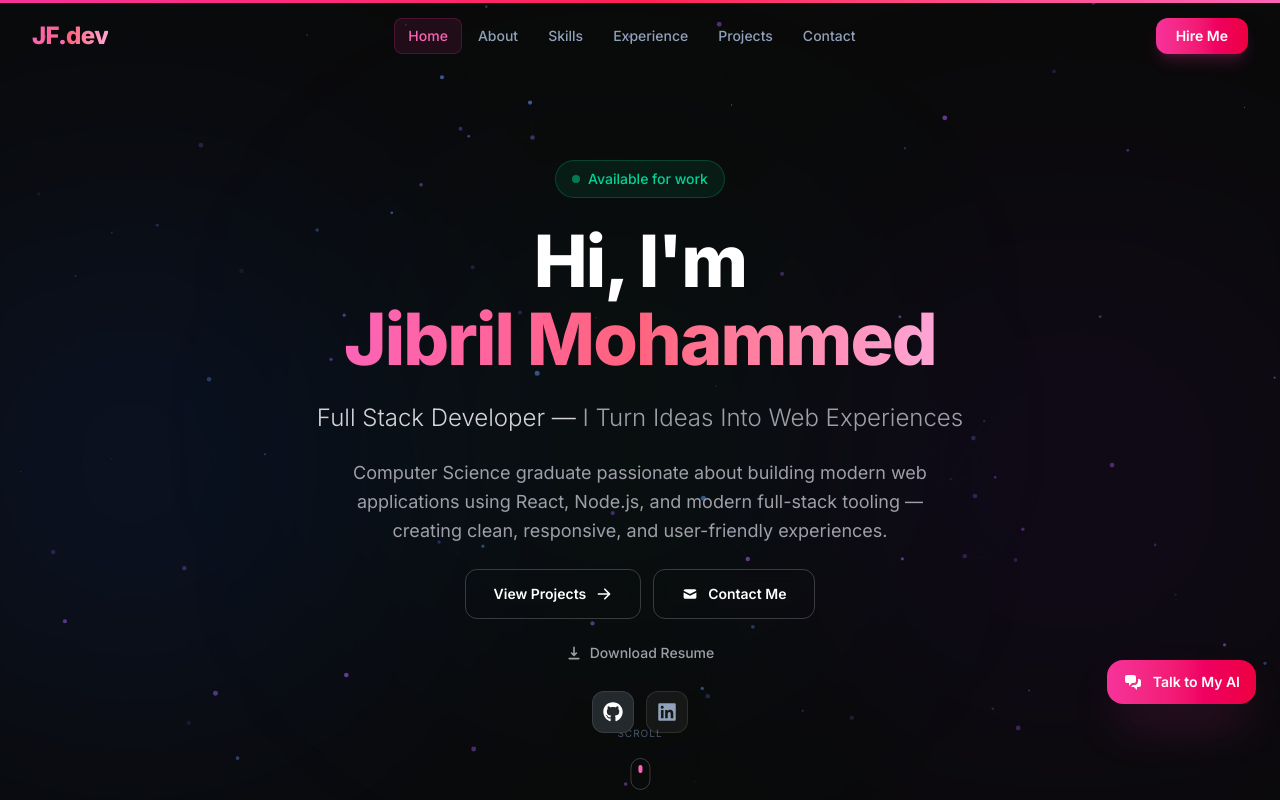
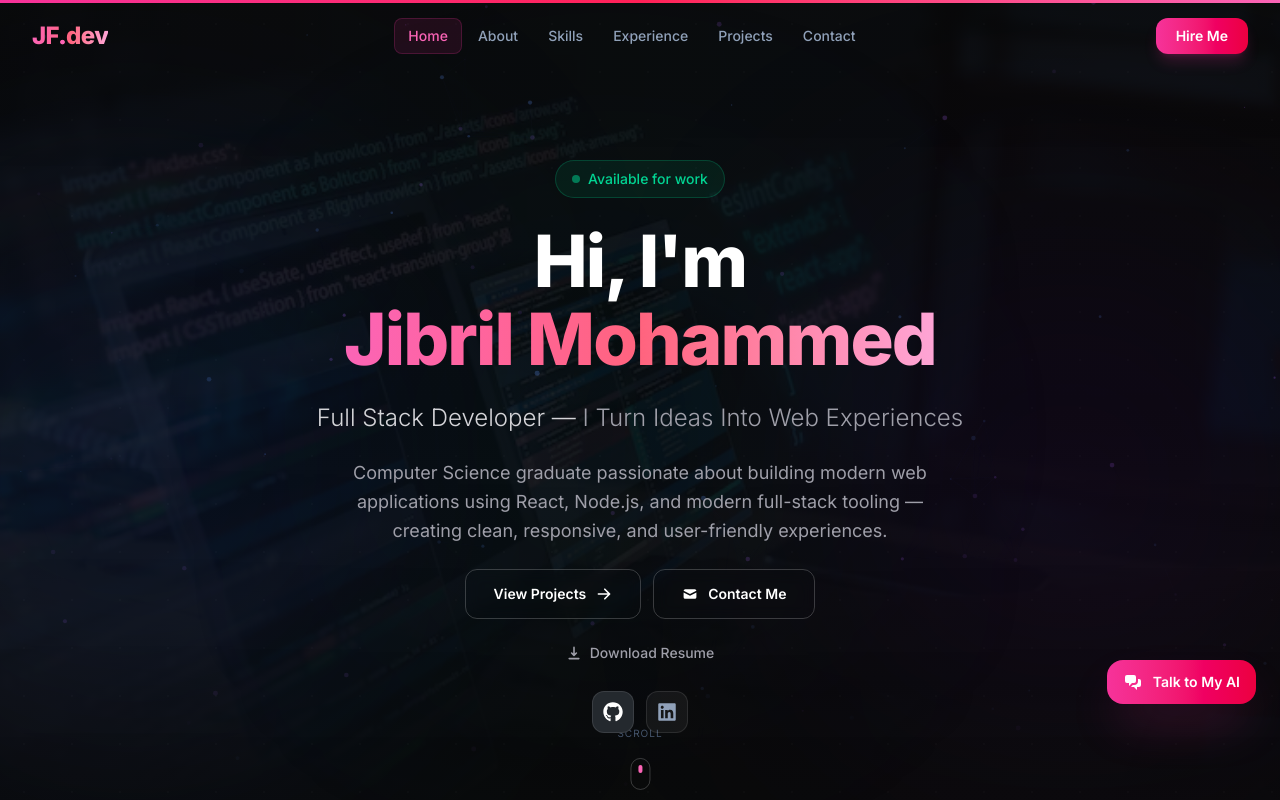
Before and after one commit to Jibomf59/My-portfolio, a React (Vite) app: page / in a window 1280 px wide. Shown: the top 800 px of the page. Built offline with nearby package versions, Linux system fonts and the light colour scheme.

Commit message:
Add image.png as hero background

```diff
--- a/src/components/Hero.tsx
+++ b/src/components/Hero.tsx
@@ -27,6 +27,21 @@ export default function Hero() {
       id="home"
       className="relative min-h-screen flex items-center justify-center overflow-hidden pt-20"
     >
+      {/* Background image */}
+      <div
+        className="absolute inset-0 pointer-events-none"
+        style={{
+          backgroundImage: 'url(/images/image.png)',
+          backgroundSize: 'cover',
+          backgroundPosition: 'center top',
+          backgroundRepeat: 'no-repeat',
+          opacity: 0.15,
+        }}
+      />
+
+      {/* Dark overlay to keep text readable */}
+      <div className="absolute inset-0 bg-gradient-to-b from-[#0a0a0a]/60 via-[#0a0a0a]/40 to-[#0a0a0a] pointer-events-none" />
+
       {/* Background blobs */}
       <div className="absolute inset-0 overflow-hidden pointer-events-none">
         <div className="absolute top-1/4 -left-32 w-[520px] h-[520px] bg-blue-600/12 rounded-full blur-[140px]" />
```
Also changed, not shown: public/images/image.png (added).
